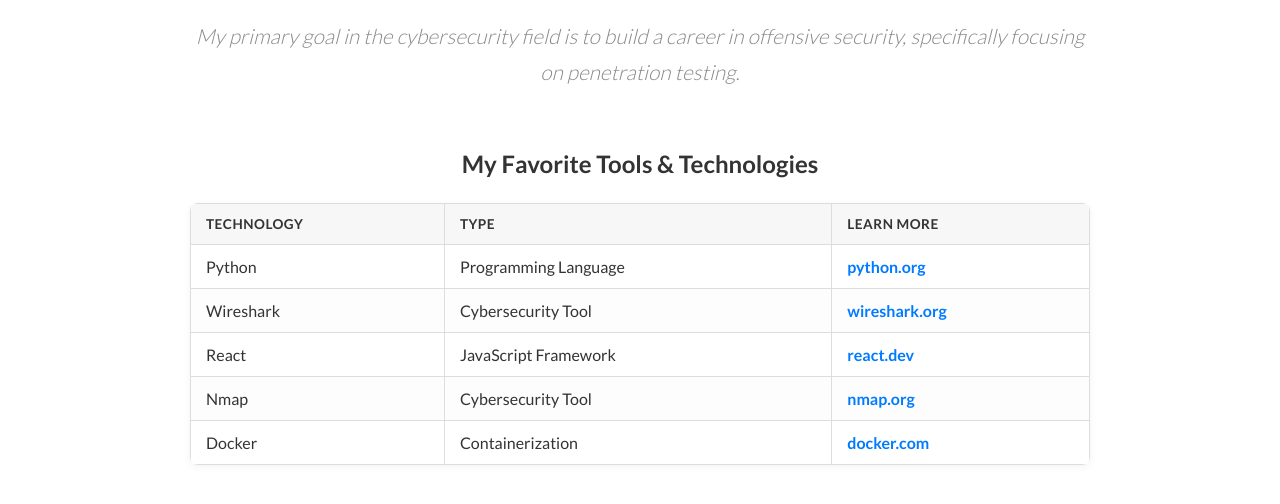
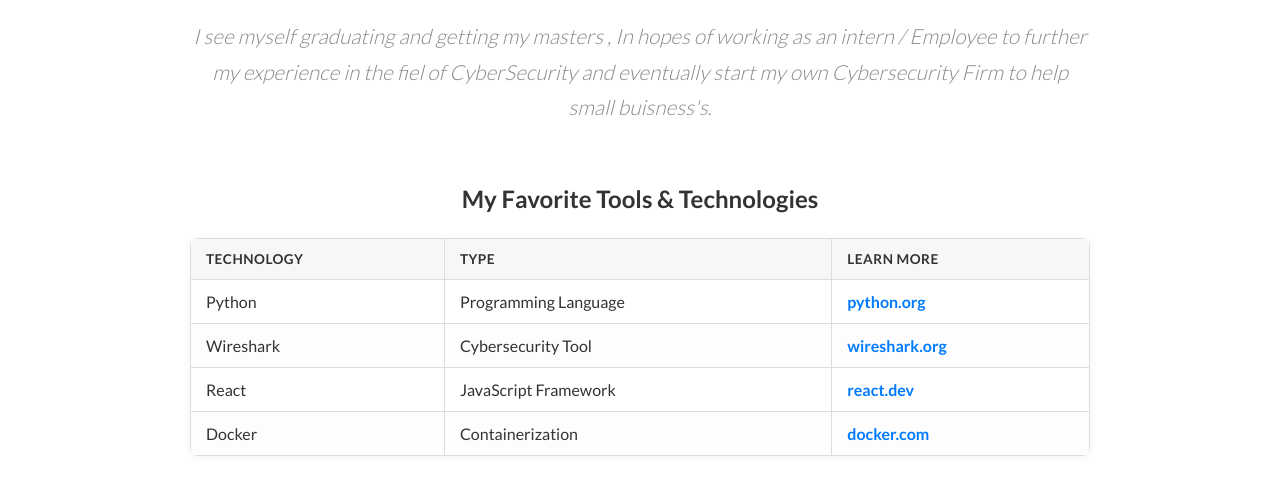
Before and after one commit to ahmanna22/ahmanna22.github.io, a plain HTML site: page index.html in a window 1280 px wide. Shown: the part 456-960 px from the top of the page. Drawn offline with Linux system fonts and the light colour scheme; files that its build step writes are made by us from their sources.

Commit message:
Update index.html

```diff
--- a/index.html
+++ b/index.html
@@ -31,7 +31,7 @@
     <main class="main-content">
         <h1>Where Do I See Myself in 4 Years?</h1>
         <p class="quote">
-           My primary goal in the cybersecurity field is to build a career in offensive security, specifically focusing on penetration testing.
+           I see myself graduating and getting my masters , In hopes of working as an intern / Employee to further my experience in the fiel of CyberSecurity and eventually start my own Cybersecurity Firm to help small buisness's.
         </p>
 
         <div class="table-container">
@@ -60,11 +60,7 @@
                         <td>JavaScript Framework</td>
                         <td><a href="https://react.dev" target="_blank">react.dev</a></td>
                     </tr>
-                    <tr>
-                        <td>Nmap</td>
-                        <td>Cybersecurity Tool</td>
-                        <td><a href="https://nmap.org" target="_blank">nmap.org</a></td>
-                    </tr>
+
                     <tr>
                         <td>Docker</td>
                         <td>Containerization</td>
```
